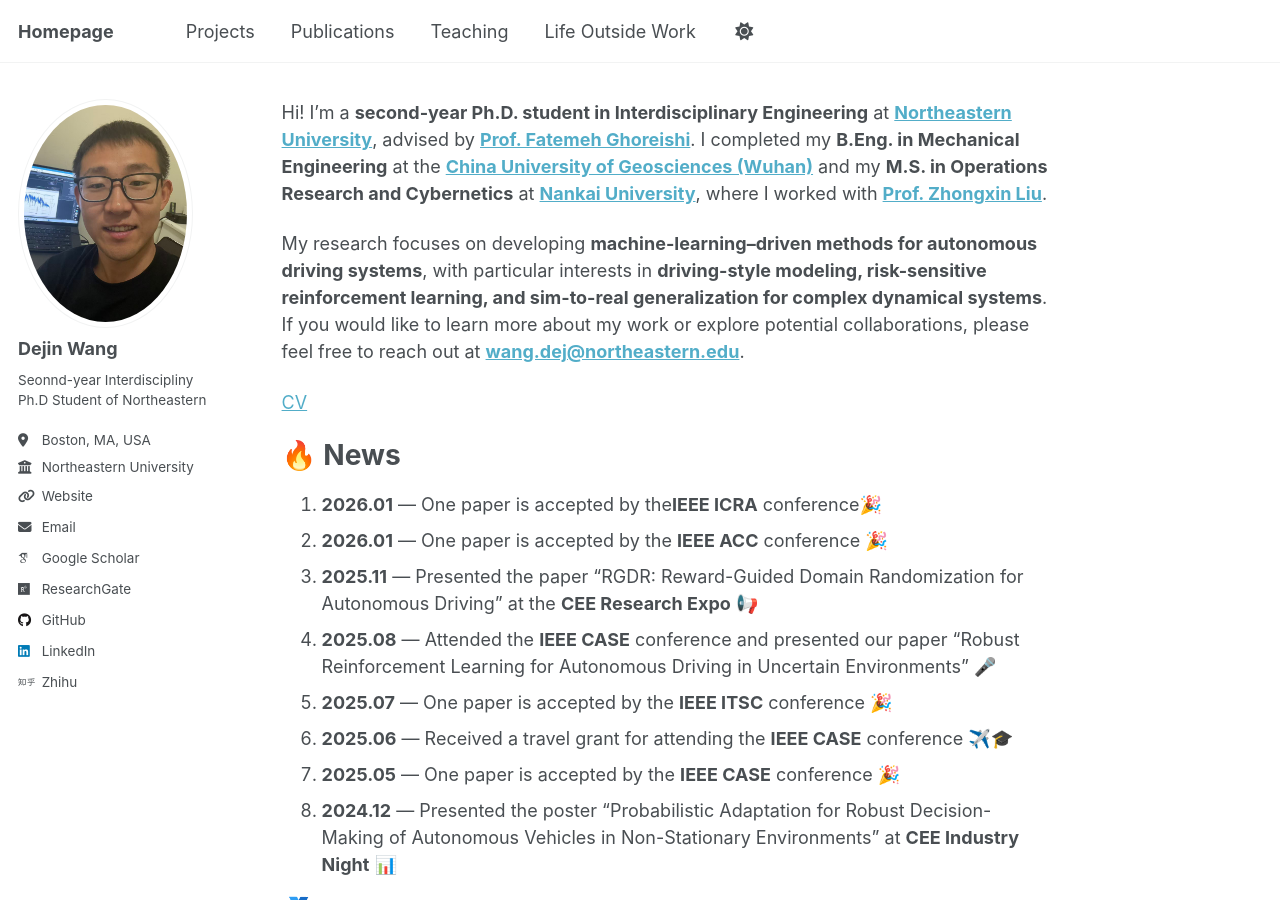
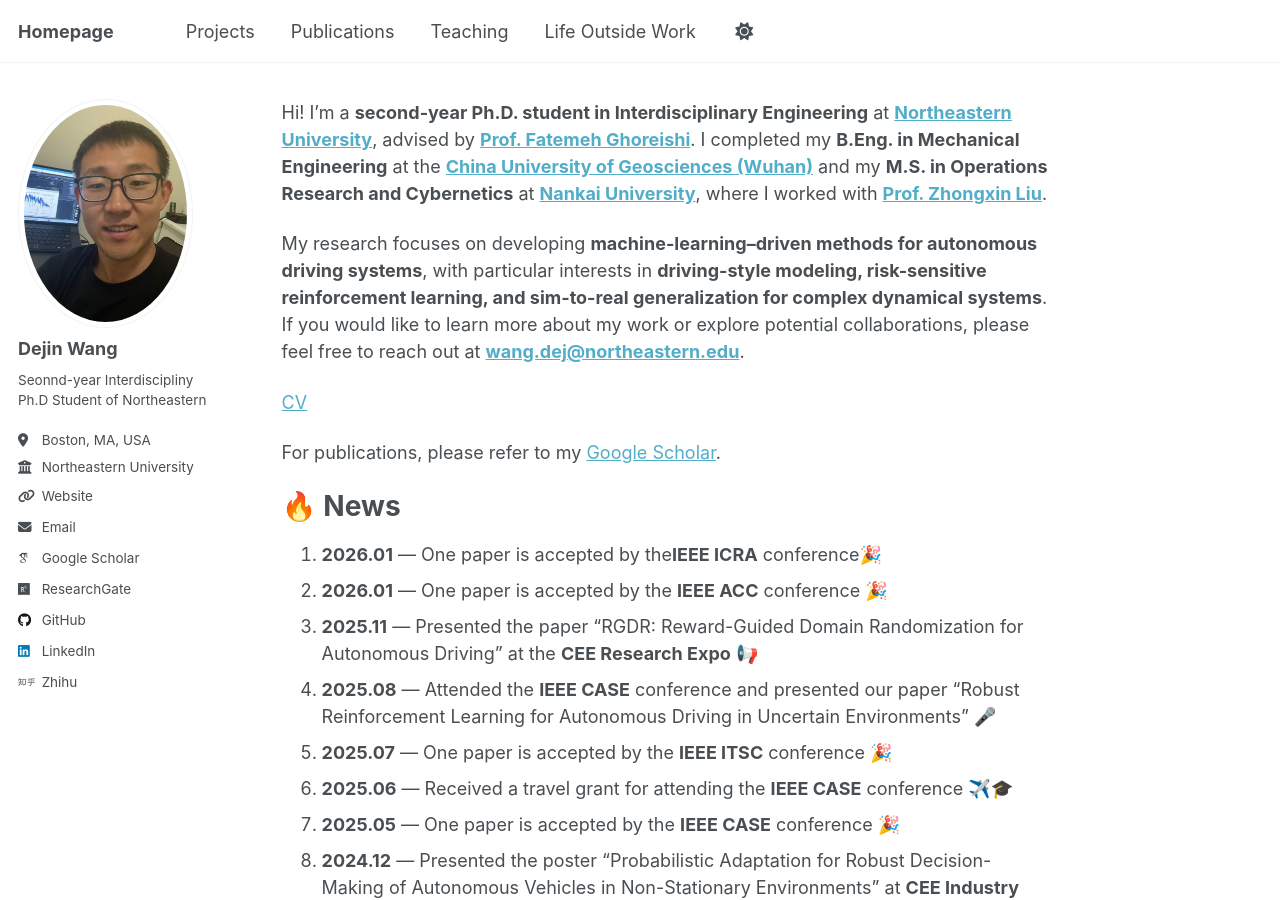
Before and after one commit to dejin-wang/dejin-wang.github.io, a Jekyll site: the page built from _pages/about.md, in a window 1280 px wide and 900 px high. Built offline with Jekyll 4.4.1, drawn with Linux system fonts in a browser that asks for light colours; some web fonts are replaced; a script that is not in the unit is left out.

Commit message:
Update about.md

```diff
--- a/_pages/about.md
+++ b/_pages/about.md
@@ -13,6 +13,9 @@ Hi! I’m a **second-year Ph.D. student in Interdisciplinary Engineering** at **
 My research focuses on developing **machine-learning–driven methods for autonomous driving systems**, with particular interests in **driving-style modeling, risk-sensitive reinforcement learning, and sim-to-real generalization for complex dynamical systems**. If you would like to learn more about my work or explore potential collaborations, please feel free to reach out at **<a href="mailto:wang.dej@northeastern.edu">wang.dej@northeastern.edu</a>**.
 
 [CV](/assets/dejin.pdf)
+
+For publications, please refer to my [Google Scholar](https://scholar.google.com/citations?hl=en&user=2vMnqO4AAAAJ).
+
 
 
 🔥 News
```
